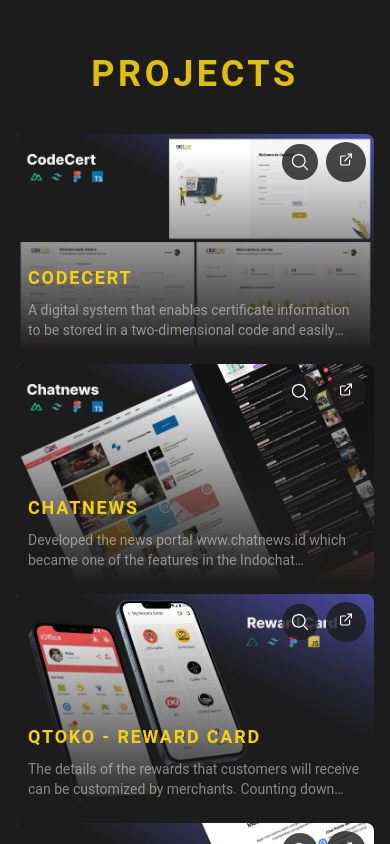
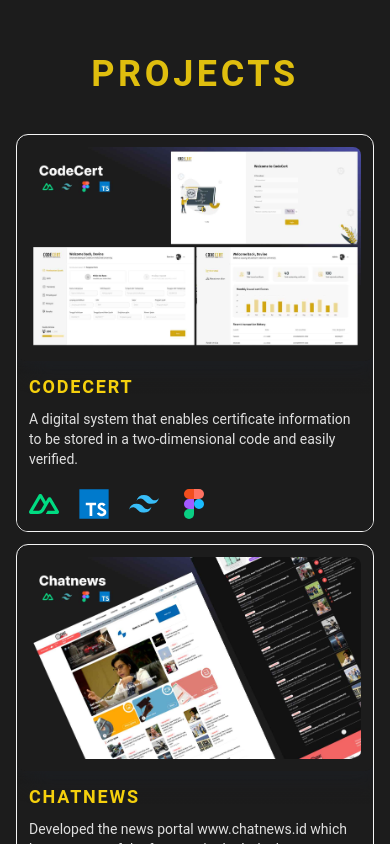
Before and after one commit to riyanpurba/official-portfolio, a Next.js app: page / in a window 390 px wide. Shown: the part 2920-3764 px from the top of the page. Built offline with nearby package versions, Linux system fonts and the light colour scheme.

Commit message:
refactor: 💡 card project

```diff
--- a/next.config.js
+++ b/next.config.js
@@ -2,7 +2,6 @@
 const nextConfig = {
   reactStrictMode: true,
   output: 'export',
-  // distDir: 'out',
   images: {
     unoptimized: true,
   },
--- a/src/components/home/Projects.tsx
+++ b/src/components/home/Projects.tsx
@@ -25,10 +25,10 @@ const Projects: FC<ProjectsProps> = () => {
         <p className="hidden text-white text-base w-full md:w-6/12 text-center mx-auto py-4 select-none">
           With approximately five years of experience, I have successfully developed web applications that contribute to the growth and success of various companies.
         </p>
-        <div className='relative'>
-          <div className="grid grid-cols-1 sm:grid-cols-2 md:grid-cols-4 lg:grid-cols-4 xl:grid-cols-4 gap-3 mt-10">
+        <div className='relative z-10'>
+          <div className="grid grid-cols-1 sm:grid-cols-2 md:grid-cols-1 lg:grid-cols-2 gap-3 mt-10">
             {project.map((item, index) => (
-              <div key={index} className="relative flex flex-col items-center justify-center overflow-hidden">
+              <div key={index} className="relative border border-white rounded-xl bg-black overflow-hidden flex flex-col md:flex-row items-start justify-between">
                 <CardProjects {...item} onClick={() => handleGetDetail(item.slug)} />
               </div>
             ))}
--- a/src/templates/CardProjects.tsx
+++ b/src/templates/CardProjects.tsx
@@ -3,6 +3,7 @@ import { FC } from "react";
 import { DirectLink } from "@/templates/DirectLink";
 import { MagnifyingGlassIcon } from '@heroicons/react/24/solid'
 import Image from 'next/image';
+import Link from "next/link";
 
 interface CardProjectsProps {
   title: string;
@@ -10,10 +11,11 @@ interface CardProjectsProps {
   description: string;
   image: string;
   url: string;
+  tech: { name: string; slug: string }[];
   onClick: (slug: string) => void;
 }
 
-const CardProjects: FC<CardProjectsProps> = ({ title, slug, description, image, url, onClick }) => {
+const CardProjects: FC<CardProjectsProps> = ({ title, slug, description, image, url, tech, onClick }) => {
   const handleClick = () => {
     if (onClick) {
       onClick(slug);
@@ -21,16 +23,23 @@ const CardProjects: FC<CardProjectsProps> = ({ title, slug, description, image,
   };
   return (
     <>
-      <div className="absolute text-white top-0 right-0 m-1 p-1 z-[2] flex items-center gap-2">
-        <button onClick={handleClick} className='p-2 bg-black/80 rounded-full'><MagnifyingGlassIcon className='w-5 h-5 text-white' /></button>
-        <a href={url} className='p-2 bg-black/80 rounded-full' target='_blank' rel="noreferrer"><DirectLink iconClass="w-6 h-6" /></a>
+      <div className="relative w-full h-auto p-3 bg-gradient from-black to-black shadow-[10px_10px_19px_#1c1e22,-10px_-10px_19px_#262a2e] rounded-lg">
+        <Image src={image} alt={title} title={title} width={300} height={300} className="rounded-lg" style={{ width: 'auto', height: 'auto' }} />
       </div>
-      <div className="relative w-auto h-auto bg-gradient from-black to-black shadow-[10px_10px_19px_#1c1e22,-10px_-10px_19px_#262a2e] rounded-lg">
-        <Image src={image} alt={title} title={title} width={313} height={120} className="rounded-lg" style={{ width: 'auto', height: 'auto' }} />
-      </div>
-      <div className="absolute bottom-0 p-3 left-0 w-full h-[200px] flex flex-col items-start justify-end bg-gradient-to-t from-black via-black/50 to-white/0 z-[1]">
-        <h3 className="flex items-center justify-start text-yellow text-lg font-bold uppercase tracking-widest text-center">{title}</h3>
-        <p className="text-white/50 text-sm w-full text-left mx-auto pt-2 select-none line-clamp-2">{description}</p>
+      <div className="relative p-3 w-full h-auto flex flex-col items-start justify-between bg-gradient-to-t from-black via-black/50 to-white/0 z-[1]">
+        <Link href={url} target="_blank">
+          <h3 className="flex items-center justify-start text-yellow text-lg font-bold uppercase tracking-widest text-center">{title}</h3>
+        </Link>
+        <p className="text-white/90 text-sm w-full text-left mx-auto pt-2 select-none">{description}</p>
+        <ul className="mt-5 flex items-center justify-start gap-5">
+          {
+            tech.map((item, index) => (
+              <li key={index}>
+                <Image src={"/icon/" + item.slug + ".svg"} width={30} height={30} alt="" />
+              </li>
+            ))
+          }
+        </ul>
       </div>
     </>
   );
```
